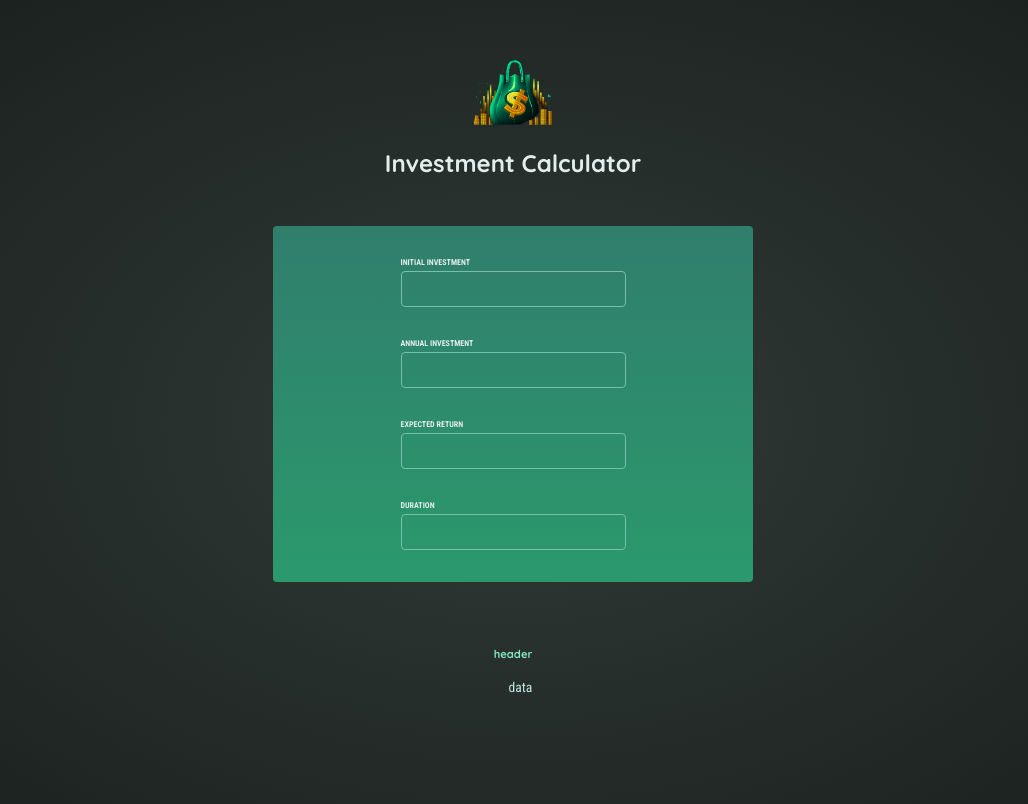
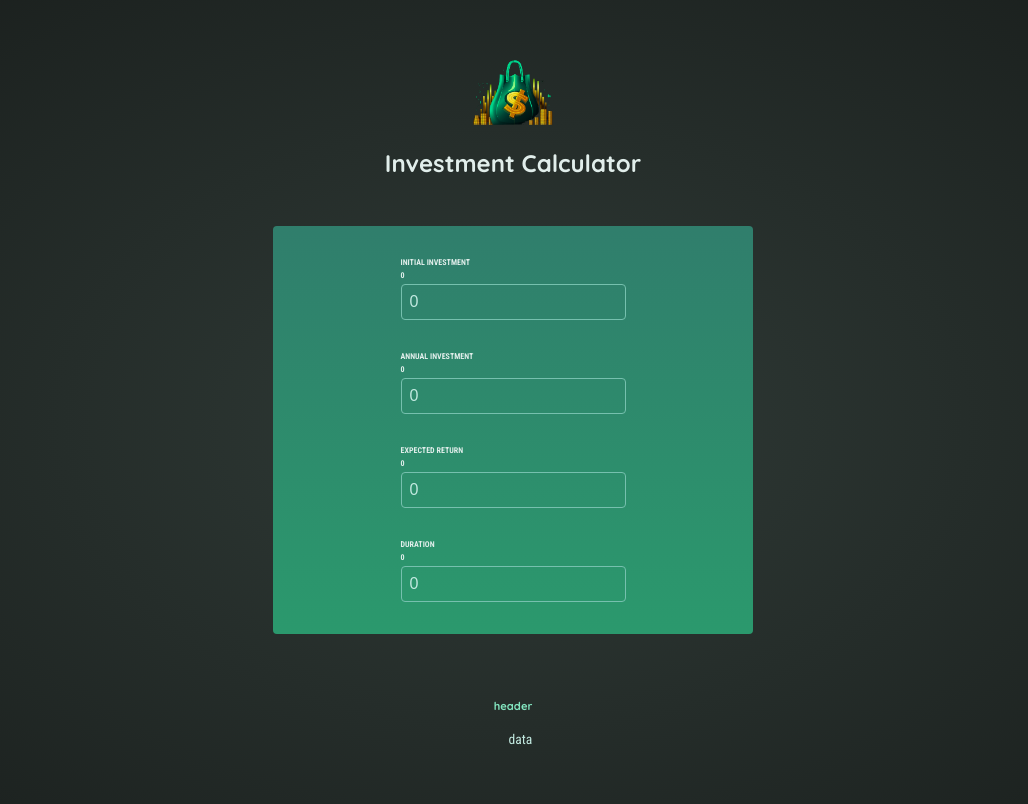
Before and after one commit to thegroosalugg/03-InvestmentCalculator, a React (Vite) app: page / in a window 1280 px wide. Shown: the top 804 px of the page, without its empty margins (127-1155 px from the left). Built offline with nearby package versions, Linux system fonts and the light colour scheme.

Commit message:
update useState

```diff
--- a/src/components/UserInput.jsx
+++ b/src/components/UserInput.jsx
@@ -1,21 +1,57 @@
-function InputGroup({ label }) {
+import { useState } from "react";
+
+function InputGroup({ label, value }) {
   return (
     <div className="input-group">
       <p>
         <label>{label}</label>
-        <input type="number" required />
+        <label>{value}</label>
+        <input type="number" required value={value}/>
       </p>
     </div>
   );
 }
 
 export default function UserInput() {
+  const [userInput, setUserInput] = useState({
+    initialInvestment: 0,
+    annualInvestment: 0,
+    expectedReturn: 0,
+    duration: 0,
+  });
+
+  function handleChange({ inputId, value }) {
+    setUserInput((prevData) => {
+      return { ...prevData, [inputId]: value };
+    });
+  }
+
   return (
     <section id="user-input">
-      <InputGroup label="Initial Investment" />
-      <InputGroup label="Annual Investment" />
-      <InputGroup label="Expected Return" />
-      <InputGroup label="Duration" />
+      <InputGroup
+        label="Initial Investment"
+        value={userInput.initialInvestment}
+        onChange={(event) =>
+          handleChange("initialInvestment", event.target.value)
+        }
+      />
+      <InputGroup
+        label="Annual Investment"
+        value={userInput.annualInvestment}
+        onChange={(event) =>
+          handleChange("annualInvestment", event.target.value)
+        }
+      />
+      <InputGroup
+        label="Expected Return"
+        value={userInput.expectedReturn}
+        onChange={(event) => handleChange("expectedReturn", event.target.value)}
+      />
+      <InputGroup
+        label="Duration"
+        value={userInput.duration}
+        onChange={(event) => handleChange("duration", event.target.value)}
+      />
     </section>
   );
 }
```
